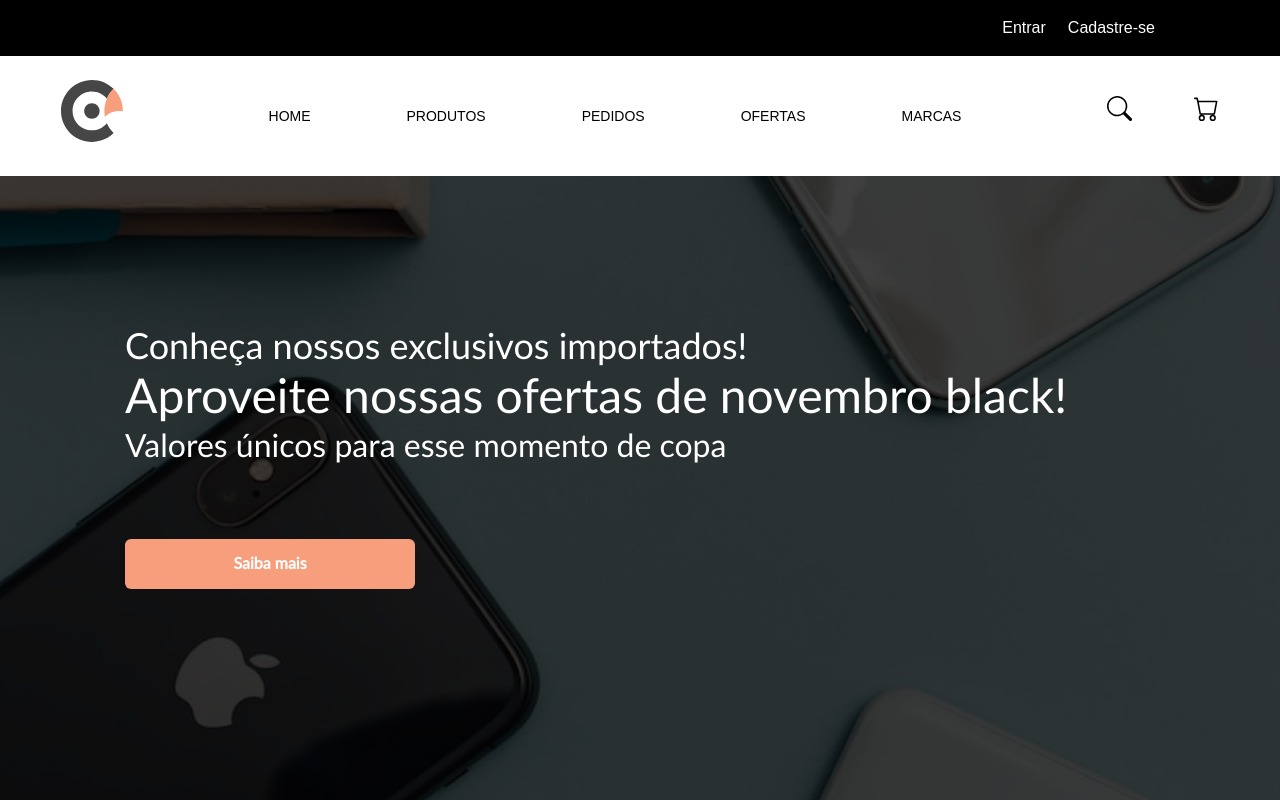
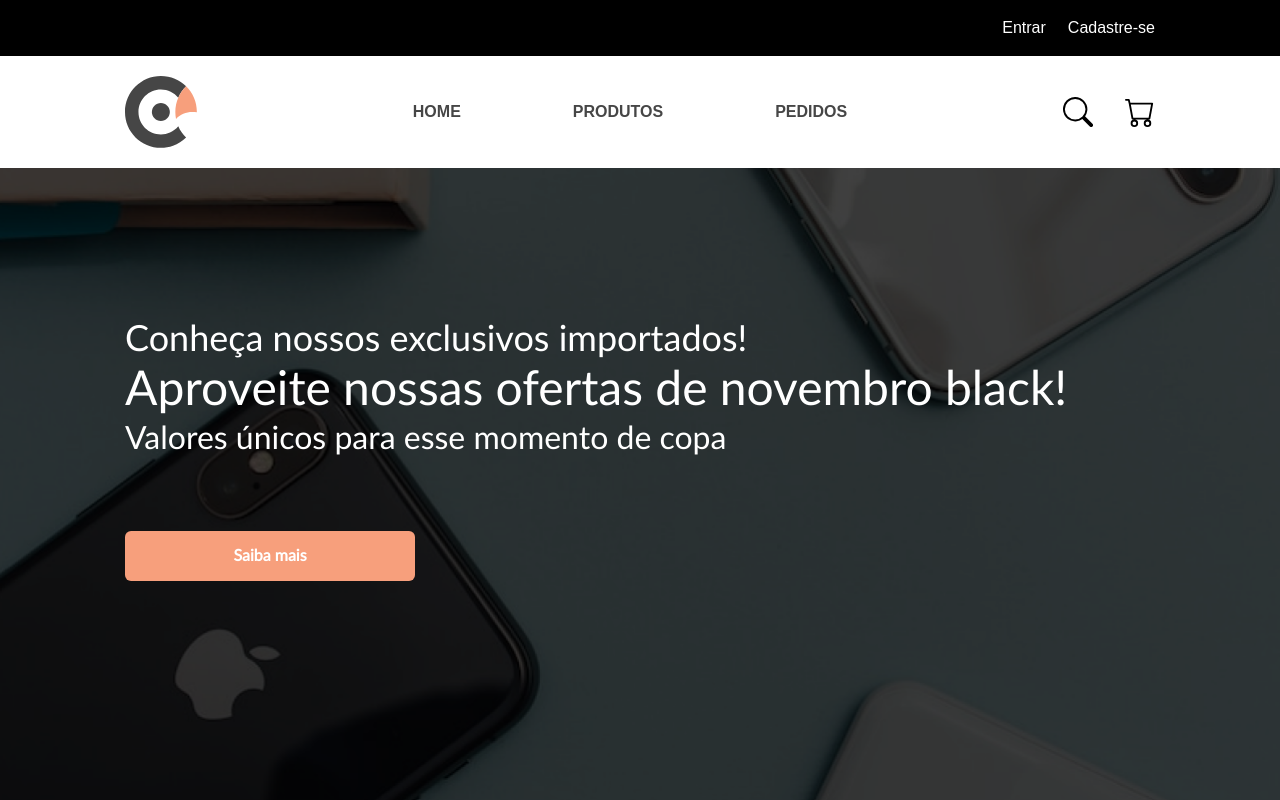
Before and after one commit to zCaioSantos/commerce-frontend, a React (Vite) app: page / in a window 1280 px wide. Shown: the top 800 px of the page. Built offline with nearby package versions, Linux system fonts and the light colour scheme.

Commit message:
fix: sizeless adjustments

```diff
--- a/src/components/LandingPage/Header/Layout.tsx
+++ b/src/components/LandingPage/Header/Layout.tsx
@@ -1,4 +1,4 @@
-import { Container, DIV, Nav, Logo, Icon } from './styles';
+import { Container, DIV, Nav, GroupIcon, Logo } from './styles';
 import { BsSearch, BsCart } from 'react-icons/bs';
 import { LogoCommerceSimples } from '../../../assets/images';
 
@@ -17,17 +17,11 @@ export function Layout() {
      <a href="/">
       <p>PEDIDOS</p>
      </a>
-     <a href="/">
-      <p>OFERTAS</p>
-     </a>
-     <a href="/">
-      <p>MARCAS</p>
-     </a>
     </DIV>
-    <Icon>
-     <BsSearch size={25} />
-     <BsCart size={25} />
-    </Icon>
+    <GroupIcon>
+     <BsSearch size={30} />
+     <BsCart size={30} />
+    </GroupIcon>
    </Nav>
   </Container>
  );
--- a/src/components/LandingPage/Header/styles.ts
+++ b/src/components/LandingPage/Header/styles.ts
@@ -2,47 +2,42 @@ import styled from 'styled-components';
 
 export const Container = styled.div`
  display: flex;
- flex-direction: row;
+ align-items: center;
  justify-content: center;
+
  width: 100%;
- height: 120px;
+ height: 7rem;
+
+ padding: 0 7.8125rem;
 `;
 
 export const Nav = styled.div`
  width: 100%;
- height: 72px;
- margin: 24px 12px;
+
  display: flex;
- flex-direction: row;
- justify-content: space-evenly;
+ justify-content: space-between;
 `;
 
-export const DIV = styled.div`
+export const DIV = styled.nav`
  display: flex;
- flex-direction: row;
- justify-content: space-evenly;
- width: 885px;
- height: 24px;
- margin: 24px 0px;
- padding: 0;
  align-items: center;
+ gap: 7rem;
 
  a {
   text-decoration: none;
-  color: black;
-  font-size: 14px;
+  color: #464646;
+  font-weight: bold;
+  font-size: 1rem;
  }
 `;
-export const Icon = styled.div`
+
+export const GroupIcon = styled.div`
  display: flex;
- flex-direction: row;
- justify-content: space-between;
- width: 112px;
- height: 40px;
- margin: 16px 0px;
+ align-items: center;
+ gap: 2rem;
 `;
 
 export const Logo = styled.img`
- width: 62px;
- height: 62px;
+ width: 4.5rem;
+ height: 4.5rem;
 `;
```
